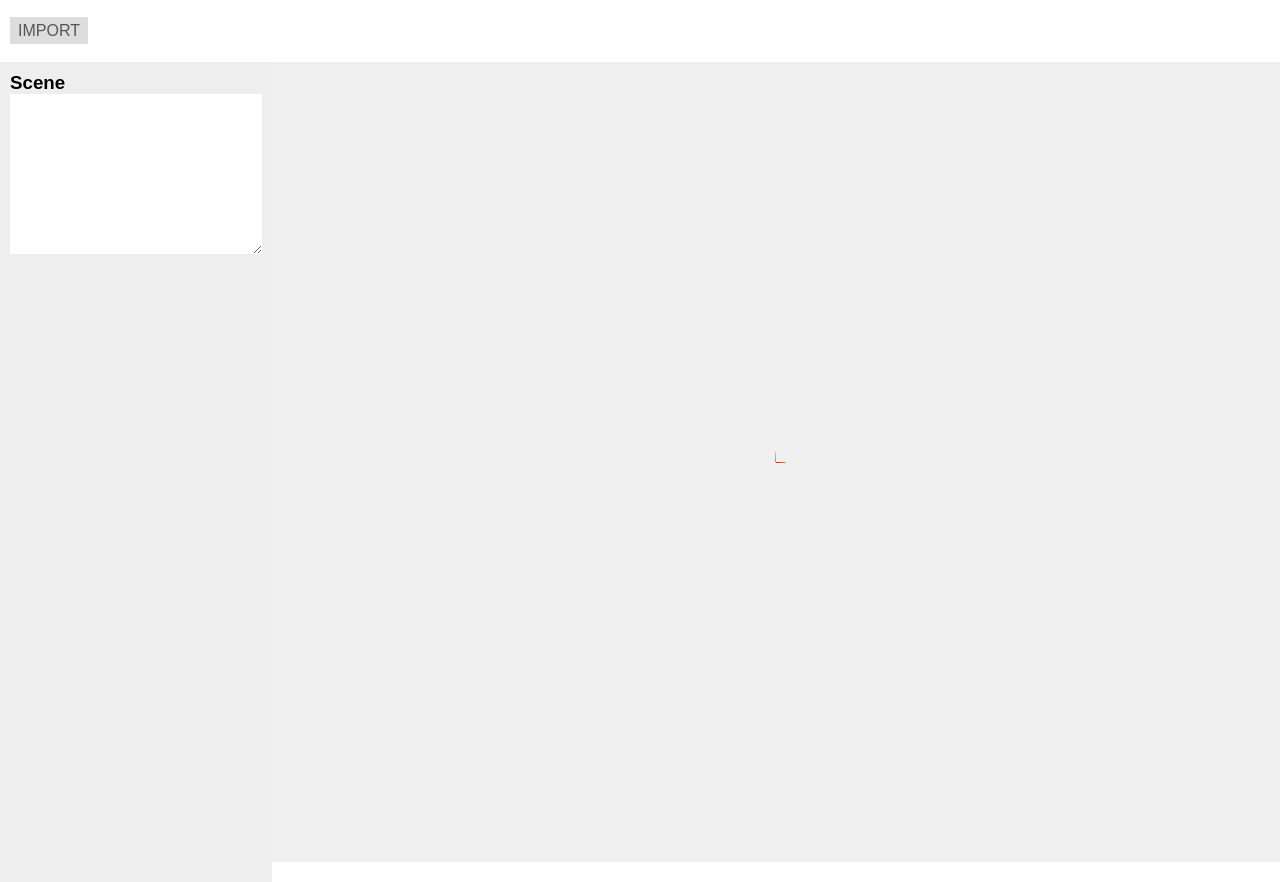
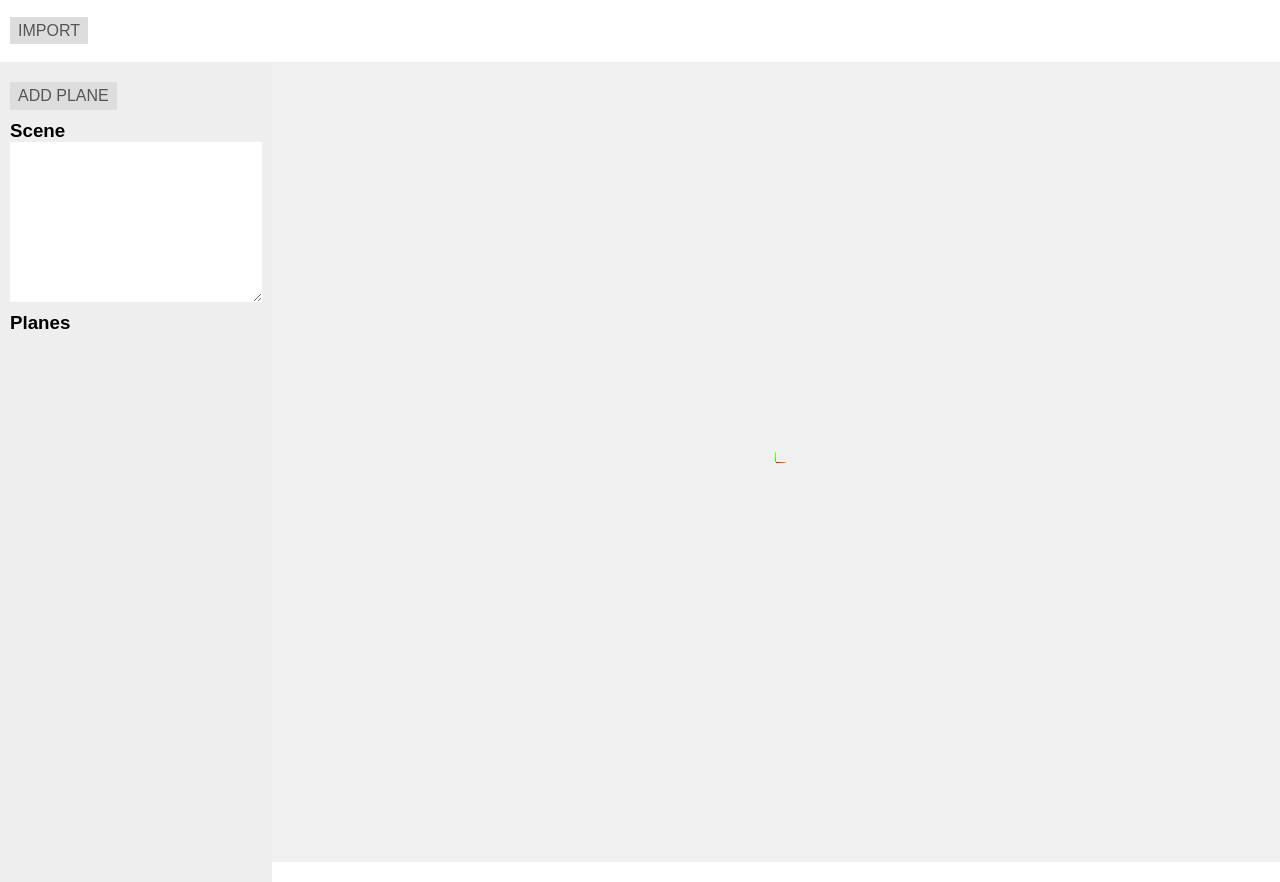
Before and after one commit to AngyDev/custom-3D, a React app: page / in a window 1280 px wide. Built offline with nearby package versions, Linux system fonts and the light colour scheme.

Commit message:
[FEAT] create an add plane button close #11

```diff
--- a/src/components/Button/button.scss
+++ b/src/components/Button/button.scss
@@ -8,4 +8,7 @@
     cursor: pointer;
     outline: none;
     position: relative;
+    &--size {
+        font-size: medium;
+    }
 }
--- a/src/components/Header/Header.js
+++ b/src/components/Header/Header.js
@@ -1,5 +1,4 @@
 import React from 'react'
-import Button from '../Button/Button'
 import Import from '../Import/Import'
 
 export default function Header() {
--- a/src/components/Sidebar/Sidebar.js
+++ b/src/components/Sidebar/Sidebar.js
@@ -1,14 +1,28 @@
 import React from 'react'
-import Panel from '../Panel/Panel'
+import Panel from '../Panel/Panel';
+import Button from '../Button/Button';
 
 export default function Sidebar() {
+
+    const addPlane = () => {
+
+    }
+
     return (
         <div className="sidebar">
+
+            <div className="sidebar__buttons">
+                <Button typeClass="btn--size" text="ADD PLANE" onClick={addPlane}/>
+            </div>
+
             <div className="scene__list">
                 <div className="scene__panel">
                     <h3>Scene</h3>
                     <Panel />
                 </div>
+                <div className="scene__panel">
+                    <h3>Planes</h3>
+                </div>
             </div>
         </div>
     )
--- a/src/components/Sidebar/sidebar.scss
+++ b/src/components/Sidebar/sidebar.scss
@@ -4,6 +4,12 @@
     background-color: #eeeeee;
     padding: 10px;
 
+    &__buttons {
+        margin-top: 10px;
+    }
+}
+
+.scene {
     &__list {
         margin-top: 10px;
     }
```
